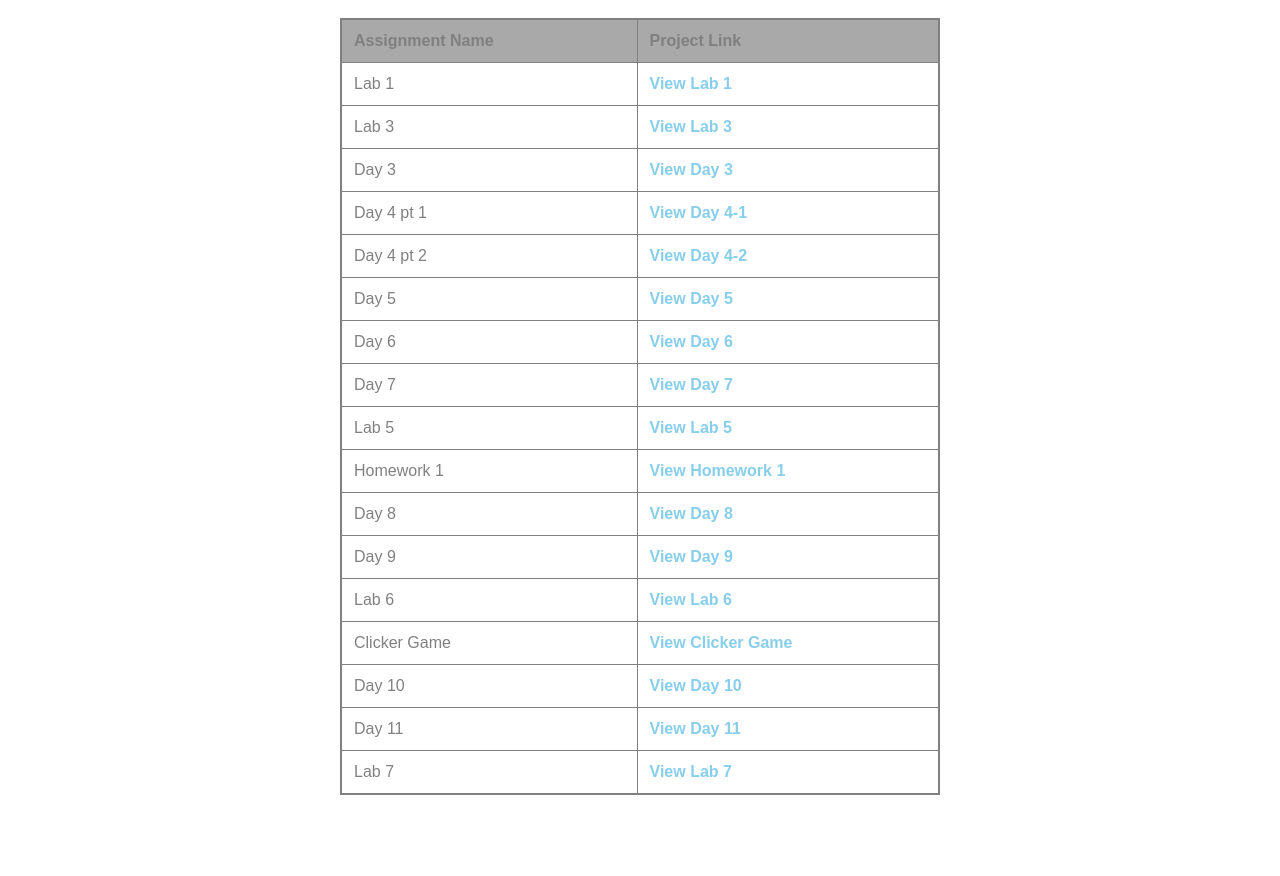
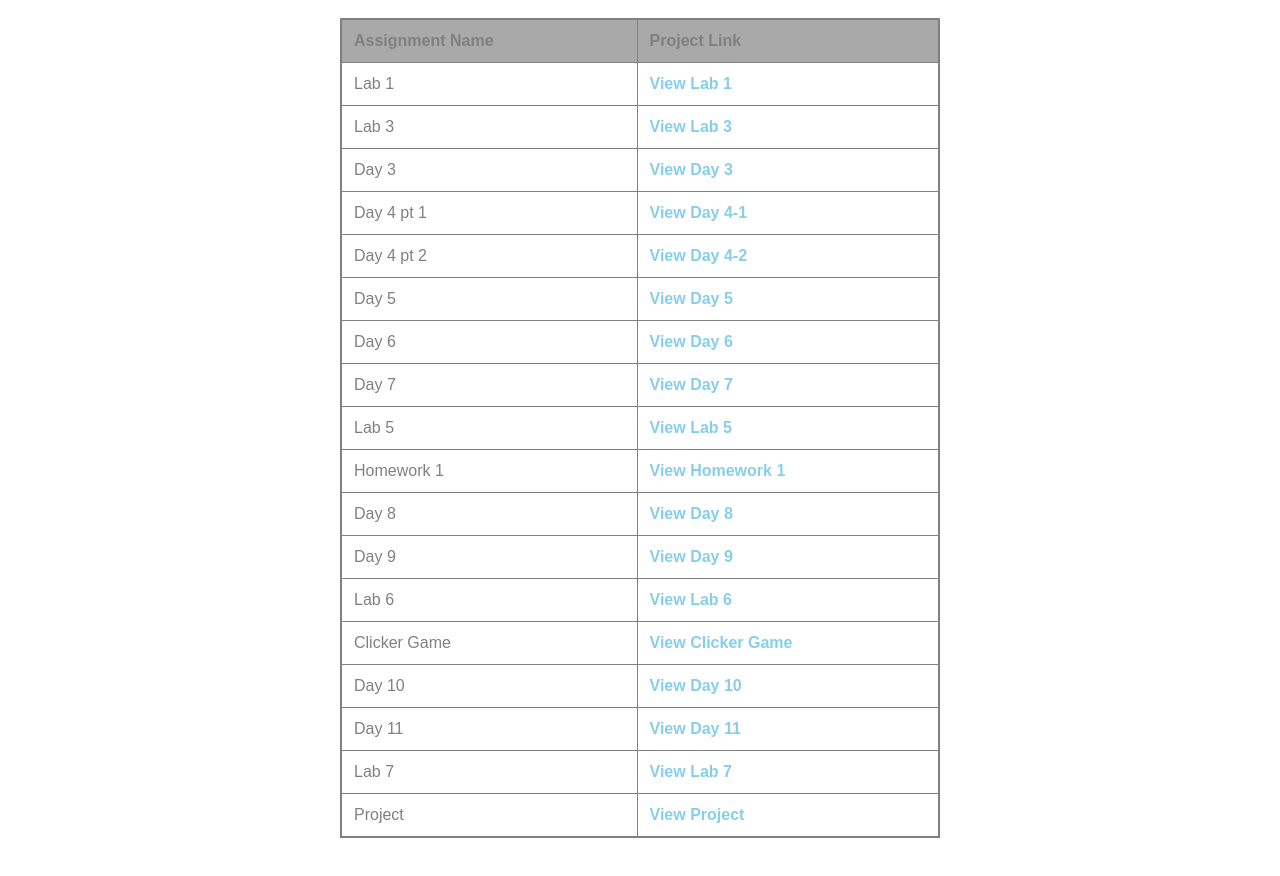
Before and after one commit to meghabadiger13/meghabadiger13.github.io, a plain HTML site: page index.html in a window 1280 px wide. Shown: the part 120-996 px from the top of the page. Before the commit the page ends 955 px from the top, so only its background shows below. Drawn offline with Linux system fonts and the light colour scheme.

Commit message:
intial folder update

```diff
--- a/index.html
+++ b/index.html
@@ -87,6 +87,10 @@
                         <td>Lab 7</td>
                         <td><a href="lab7/">View Lab 7</a></td>
                     </tr>
+                    <tr>
+                        <td>Project</td>
+                        <td><a href="project/">View Project</a></td>
+                    </tr>
                 </tbody>
             </table>
         </main>
```
Also changed, not shown: project/index.html (added), project/script.js (added), project/style.css (added).
